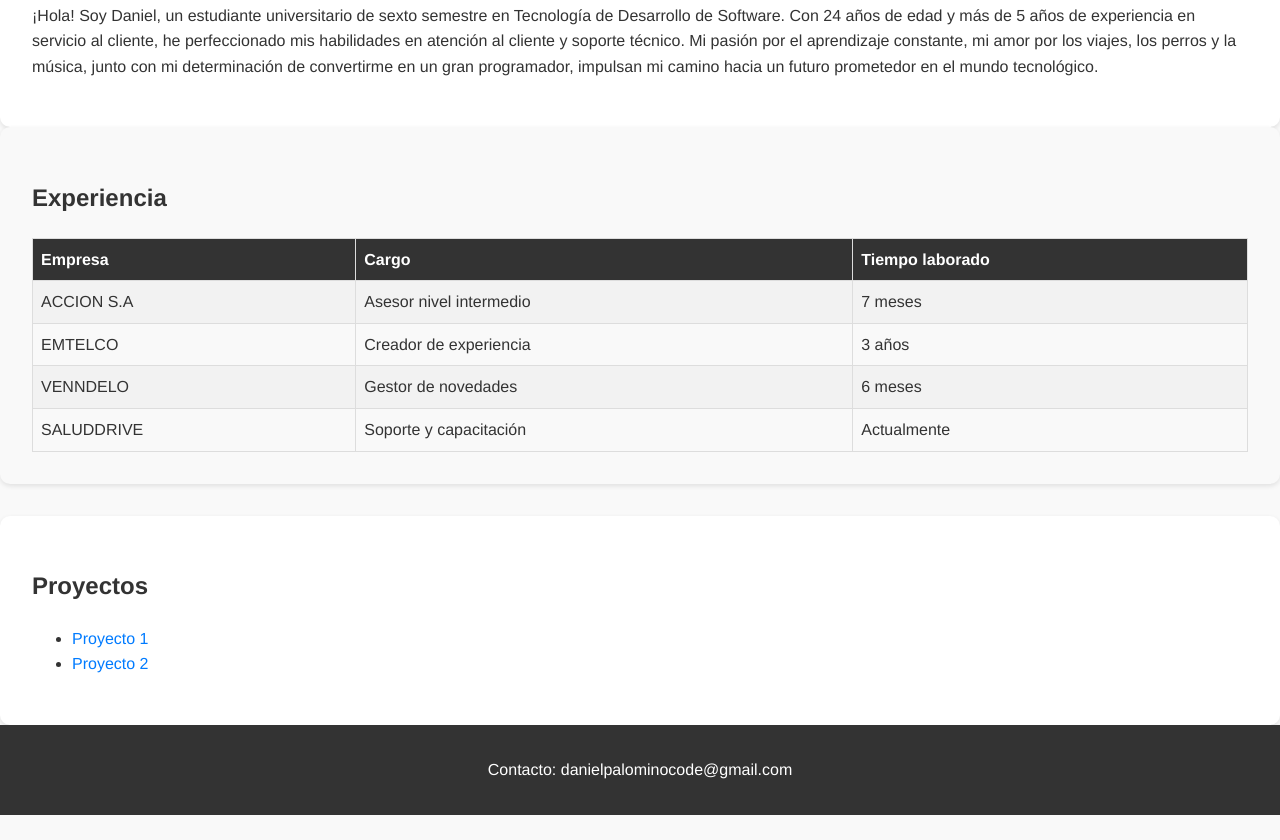
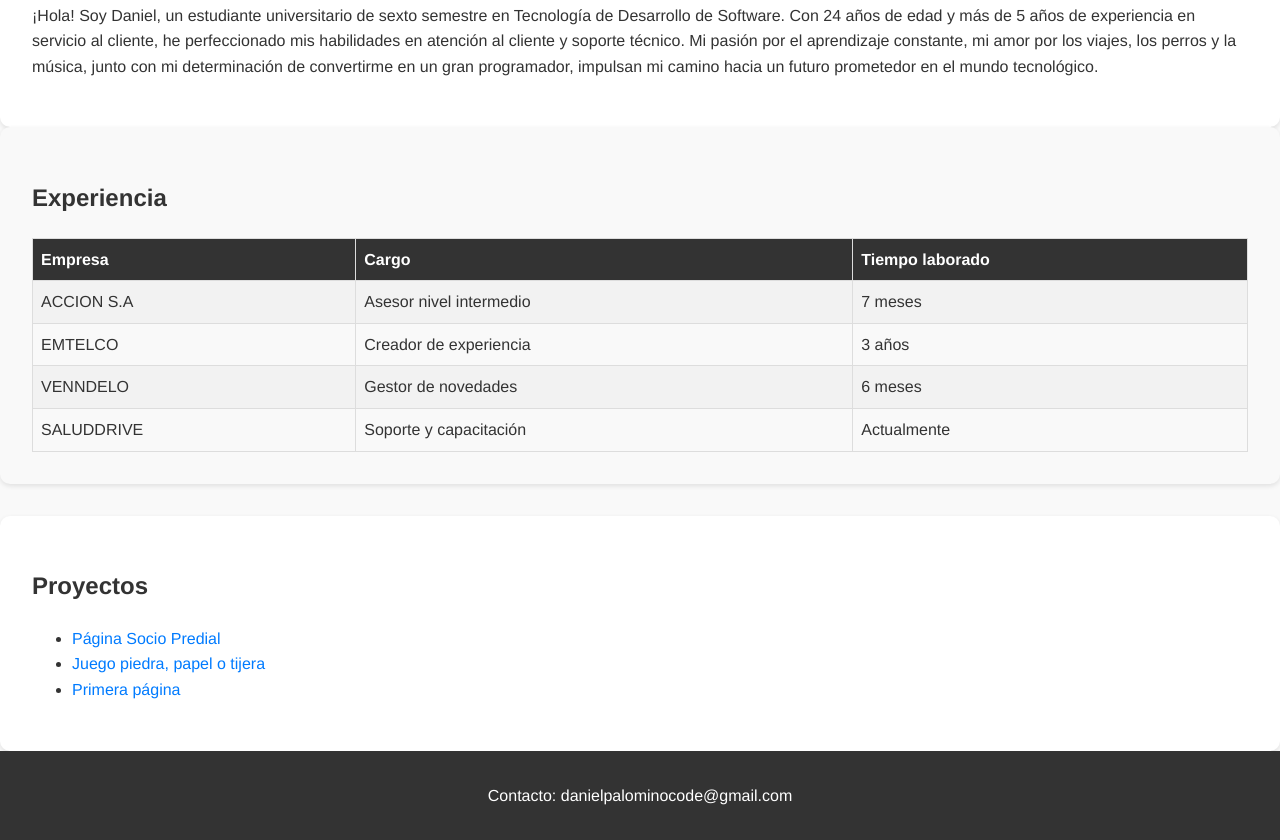
Before and after one commit to DanielPalomino28/PalominoPage, a plain HTML site: page index.html in a window 1280 px wide. Shown: the part 448-1288 px from the top of the page. Before the commit the page ends 1263 px from the top, so only its background shows below. Drawn offline with Linux system fonts and the light colour scheme.

Commit message:
modified: index.html modified: styles.css

```diff
--- a/index.html
+++ b/index.html
@@ -55,13 +55,11 @@
       <section id="projects">
           <h2>Proyectos</h2>
           <ul>
-              <li><a href="enlace-a-proyecto-1">Proyecto 1</a></li>
-              <li><a href="enlace-a-proyecto-2">Proyecto 2</a></li>
-              <!-- Agrega más proyectos si lo deseas -->
+              <li><a href="proyectoPaginaSocioPredial/">Página Socio Predial</a></li>
+              <li><a href="proyectoPiedraPapelTijera/">Juego piedra, papel o tijera</a></li>
+              <li><a href="proyectoPrimeraPagina/">Primera página</a></li>
           </ul>
       </section>
-
-  <!-- Agrega más secciones según tus necesidades -->
 
   <footer>
       <p>Contacto: danielpalominocode@gmail.com</p>
```
